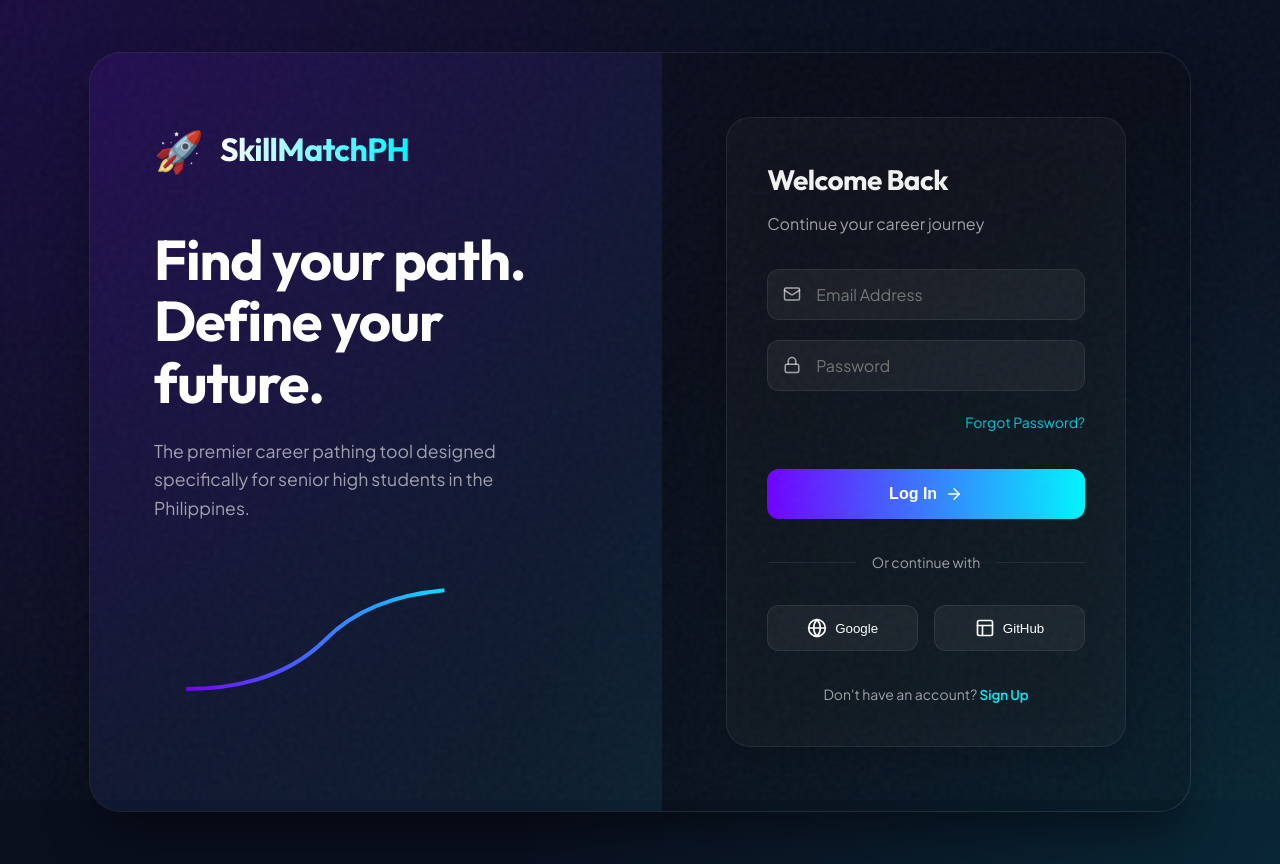
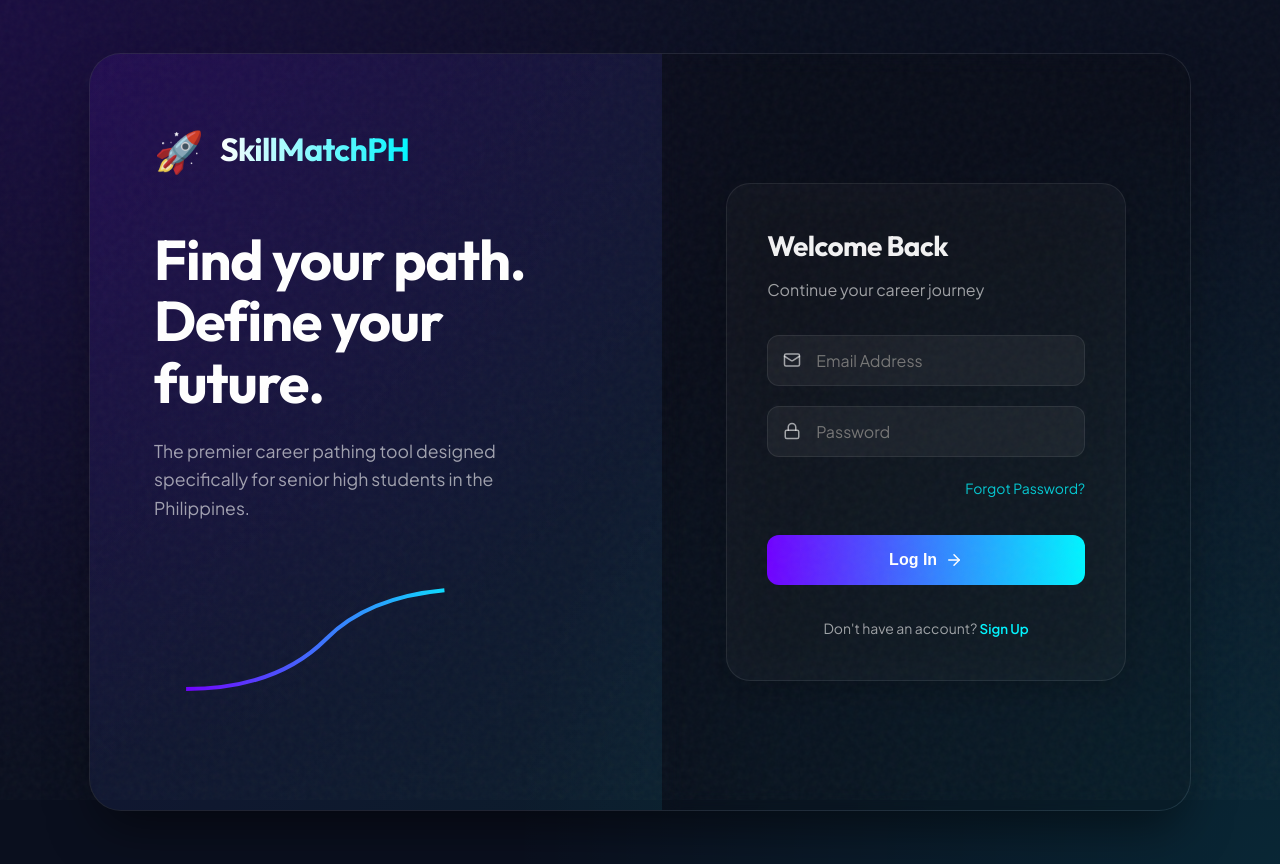
Before and after one commit to se4n-d0m1n1c/SkillMatchPH, a React (Vite) app: page / in a window 1280 px wide. Built offline with nearby package versions, Linux system fonts and the light colour scheme; no server answers.

Commit message:
refactor: remove social login options and cleanup unused styles in Auth component

```diff
--- a/src/components/auth/AuthForm.jsx
+++ b/src/components/auth/AuthForm.jsx
@@ -1,6 +1,6 @@
 import { useState } from 'react';
 import { motion } from 'framer-motion';
-import { Mail, Lock, User, ArrowRight, Layout, Globe, Loader2 } from 'lucide-react';
+import { Mail, Lock, User, ArrowRight, Loader2 } from 'lucide-react';
 import { useAuth } from '../../context/AuthContext';
 
 const AuthForm = ({ isLogin, toggleForm }) => {
@@ -76,7 +76,7 @@ const AuthForm = ({ isLogin, toggleForm }) => {
               placeholder="Full Name"
               required
               value={formData.fullName}
-              onChange={(e) => setFormData({...formData, fullName: e.target.value})}
+              onChange={(e) => setFormData({ ...formData, fullName: e.target.value })}
             />
           </div>
         )}
@@ -87,7 +87,7 @@ const AuthForm = ({ isLogin, toggleForm }) => {
             placeholder="Email Address"
             required
             value={formData.email}
-            onChange={(e) => setFormData({...formData, email: e.target.value})}
+            onChange={(e) => setFormData({ ...formData, email: e.target.value })}
           />
         </div>
         <div className="input-group">
@@ -97,7 +97,7 @@ const AuthForm = ({ isLogin, toggleForm }) => {
             placeholder="Password"
             required
             value={formData.password}
-            onChange={(e) => setFormData({...formData, password: e.target.value})}
+            onChange={(e) => setFormData({ ...formData, password: e.target.value })}
           />
         </div>
 
@@ -118,22 +118,6 @@ const AuthForm = ({ isLogin, toggleForm }) => {
           )}
         </button>
       </form>
-
-      <div className="divider">
-        <span>Or continue with</span>
-      </div>
-
-      <div className="social-login">
-        <button className="social-btn">
-          <Globe size={20} />
-          <span>Google</span>
-        </button>
-        <button className="social-btn">
-          <Layout size={20} />
-          <span>GitHub</span>
-        </button>
-      </div>
-
       <div className="toggle-auth">
         {isLogin ? "Don't have an account?" : "Already have an account?"}{' '}
         <button onClick={toggleForm} className="toggle-link" disabled={loading}>
--- a/src/styles/Auth.css
+++ b/src/styles/Auth.css
@@ -199,52 +199,18 @@
 }
 
 @keyframes spin {
-  from { transform: rotate(0deg); }
-  to { transform: rotate(360deg); }
+  from {
+    transform: rotate(0deg);
+  }
+
+  to {
+    transform: rotate(360deg);
+  }
 }
 
-.divider {
-  margin: 2rem 0;
-  display: flex;
-  align-items: center;
-  gap: 1rem;
-  color: var(--text-secondary);
-  font-size: 0.875rem;
-}
-
-.divider::before, .divider::after {
-  content: "";
-  flex: 1;
-  height: 1px;
-  background: var(--glass-border);
-}
-
-.social-login {
-  display: grid;
-  grid-template-columns: 1fr 1fr;
-  gap: 1rem;
-  margin-bottom: 2rem;
-}
-
-.social-btn {
-  display: flex;
-  align-items: center;
-  justify-content: center;
-  gap: 0.5rem;
-  padding: 0.75rem;
-  background: rgba(255, 255, 255, 0.05);
-  border: 1px solid var(--glass-border);
-  border-radius: 12px;
-  color: #fff;
-  cursor: pointer;
-  transition: background 0.2s;
-}
-
-.social-btn:hover {
-  background: rgba(255, 255, 255, 0.1);
-}
 
 .toggle-auth {
+  margin-top: 2rem;
   text-align: center;
   font-size: 0.875rem;
   color: var(--text-secondary);
```
